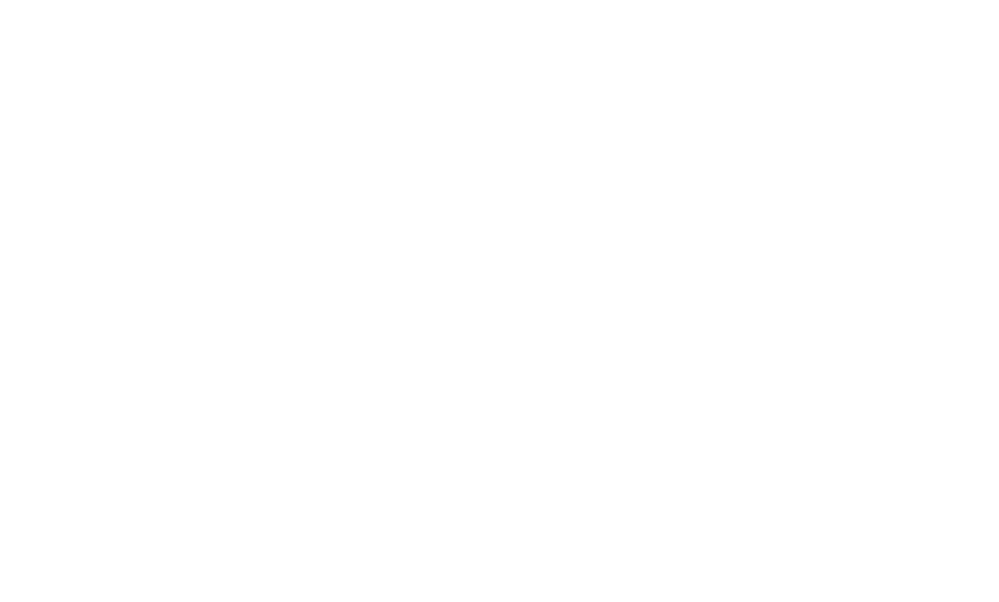
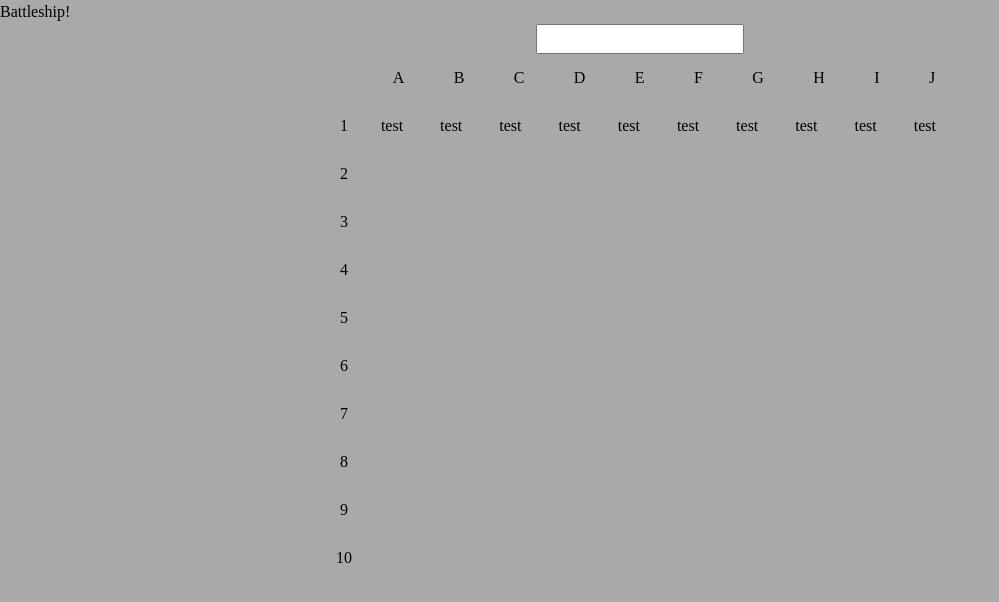
Before and after one commit to Neon-Panda/Project-Battleship, a website built with webpack: page src/template.html in a window 1280 px wide. Shown: the whole page, without its empty margins (0-999 px from the left). Built offline with nearby package versions, Linux system fonts and the light colour scheme.

Commit message:
feat: basic HTML & CSS

```diff
--- a/src/index.js
+++ b/src/index.js
@@ -0,0 +1 @@
+import "./styles.css";
--- /dev/null
+++ b/src/styles.css
@@ -0,0 +1,113 @@
+/* 1. Use a more-intuitive box-sizing model */
+*,
+*::before,
+*::after {
+  box-sizing: border-box;
+}
+
+/* 2. Remove default margin */
+* {
+  margin: 0;
+}
+
+body {
+  /* 3. Add accessible line-height */
+  line-height: 1.5;
+  /* 4. Improve text rendering */
+  -webkit-font-smoothing: antialiased;
+}
+
+/* 5. Improve media defaults */
+img,
+picture,
+video,
+canvas,
+svg {
+  display: block;
+  max-width: 100%;
+}
+
+/* 6. Inherit fonts for form controls */
+input,
+button,
+textarea,
+select {
+  font: inherit;
+}
+
+/* 7. Avoid text overflows */
+p,
+h1,
+h2,
+h3,
+h4,
+h5,
+h6 {
+  overflow-wrap: break-word;
+}
+
+/* 8. Improve line wrapping */
+p {
+  text-wrap: pretty;
+}
+h1,
+h2,
+h3,
+h4,
+h5,
+h6 {
+  text-wrap: balance;
+}
+
+/*
+  9. Create a root stacking context
+*/
+#root,
+#__next {
+  isolation: isolate;
+}
+
+body {
+  background-color: darkgray;
+}
+
+.player-one {
+  display: flex;
+  flex-direction: column;
+  justify-content: center;
+  align-items: center;
+}
+
+.player-one-content {
+  display: grid;
+  grid-template-columns: 3rem auto;
+  grid-template-rows: 3rem auto;
+  width: 50vw;
+}
+
+.player-one-columns {
+  grid-column: 2 / 3;
+  display: flex;
+  justify-content: space-around;
+  align-items: center;
+}
+
+.player-one-rows {
+  display: flex;
+  flex-direction: column;
+  justify-content: space-around;
+  align-items: center;
+}
+
+.player-one-grid {
+  display: grid;
+  grid-template-columns: repeat(10, 1fr);
+  grid-template-rows: repeat(10, 1fr);
+}
+
+.test {
+  display: grid;
+  place-items: center;
+  height: 3rem;
+  width: 3rem;
+}
--- a/src/template.html
+++ b/src/template.html
@@ -1,11 +1,55 @@
-<!DOCTYPE html>
+<!doctype html>
 <html lang="en">
-<head>
-    <meta charset="UTF-8">
-    <meta name="viewport" content="width=device-width, initial-scale=1.0">
-    <title>Document</title>
-</head>
-<body>
-
-</body>
+  <head>
+    <meta charset="UTF-8" />
+    <meta name="viewport" content="width=device-width, initial-scale=1.0" />
+    <title>Battleship Project</title>
+  </head>
+  <body>
+    <header class="title">Battleship!</header>
+    <section id="main-content" class="main-content">
+      <div class="player-one" id="player-one">
+        <input type="text" name="player-one-name" id="player-one-name" />
+        <div id="player-one-content" class="player-one-content">
+          <div class="player-one-columns">
+            <p class="column-letter">A</p>
+            <p class="column-letter">B</p>
+            <p class="column-letter">C</p>
+            <p class="column-letter">D</p>
+            <p class="column-letter">E</p>
+            <p class="column-letter">F</p>
+            <p class="column-letter">G</p>
+            <p class="column-letter">H</p>
+            <p class="column-letter">I</p>
+            <p class="column-letter">J</p>
+          </div>
+          <div class="player-one-rows">
+            <p class="row-number">1</p>
+            <p class="row-number">2</p>
+            <p class="row-number">3</p>
+            <p class="row-number">4</p>
+            <p class="row-number">5</p>
+            <p class="row-number">6</p>
+            <p class="row-number">7</p>
+            <p class="row-number">8</p>
+            <p class="row-number">9</p>
+            <p class="row-number">10</p>
+          </div>
+          <div id="player-one-grid" class="player-one-grid">
+            <div class="test">test</div>
+            <div class="test">test</div>
+            <div class="test">test</div>
+            <div class="test">test</div>
+            <div class="test">test</div>
+            <div class="test">test</div>
+            <div class="test">test</div>
+            <div class="test">test</div>
+            <div class="test">test</div>
+            <div class="test">test</div>
+          </div>
+        </div>
+      </div>
+    </section>
+    <footer class="footer"></footer>
+  </body>
 </html>
```
